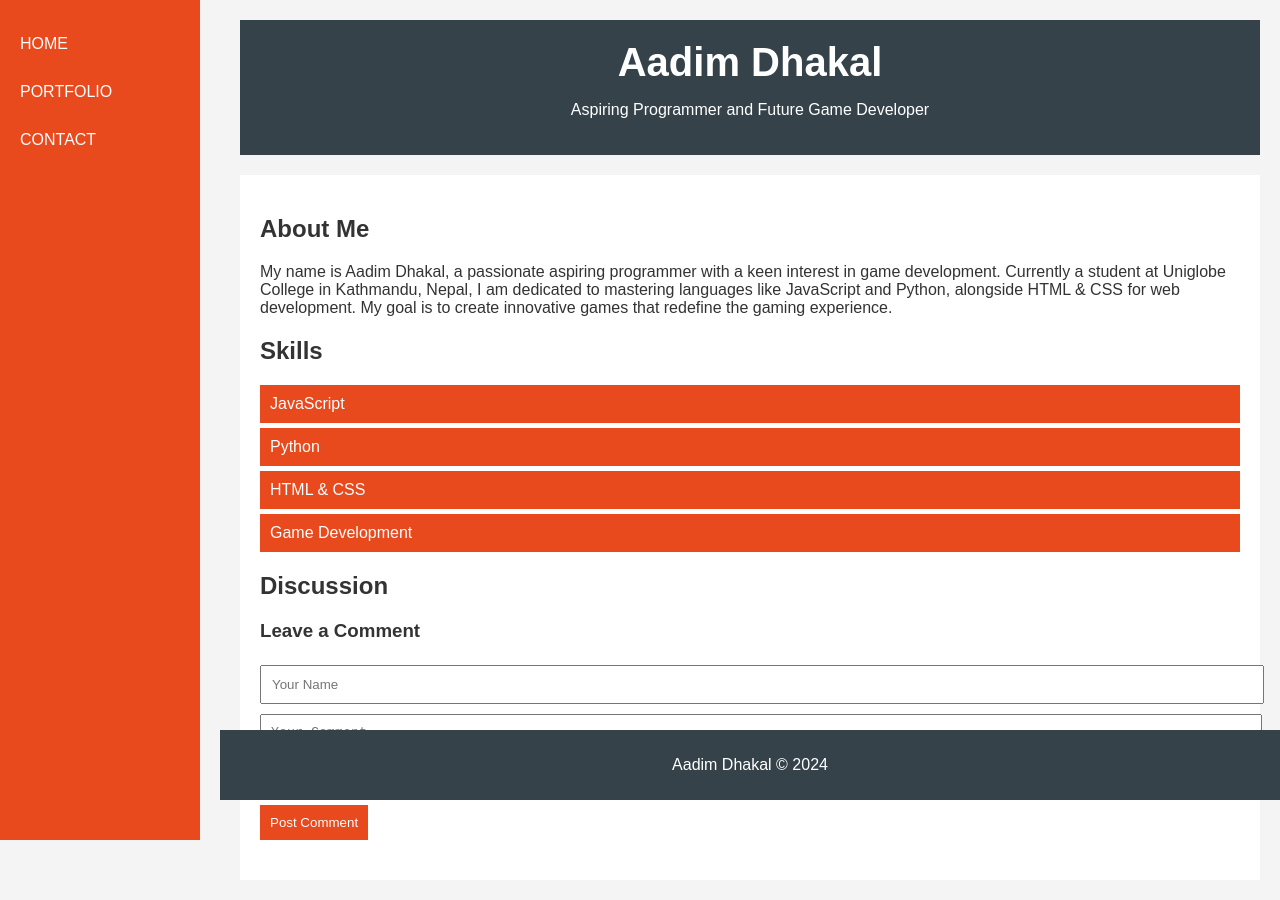
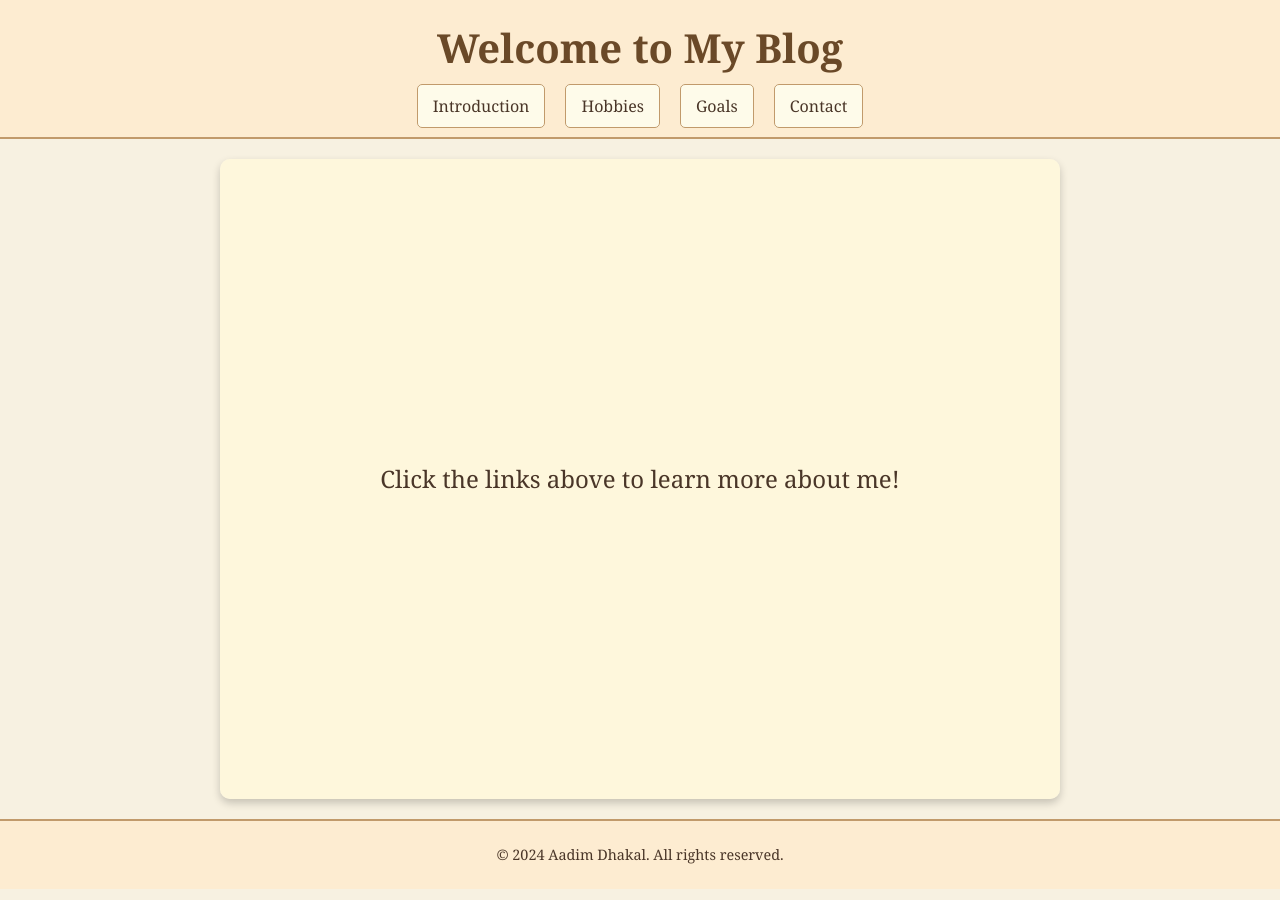
Before and after one commit to Aadim250/Aadim.com, a plain HTML site: page index.html in a window 1280 px wide. Drawn offline with Linux system fonts and the light colour scheme.

Commit message:
Add files via upload

```diff
--- /dev/null
+++ b/aadim.css
@@ -0,0 +1,109 @@
+/* General body styling */
+body {
+    font-family: 'Georgia', serif;
+    margin: 0;
+    padding: 0;
+    color: #4A3628; /* Earthy brown tone for text */
+    background-color: #F7F1E1; /* Light parchment-like background */
+}
+
+/* Header styling */
+header {
+    background-color: rgba(255, 235, 205, 0.8); /* Light parchment-like tone */
+    padding: 20px;
+    text-align: center;
+    border-bottom: 2px solid #C19A6B; /* Earthy brown border */
+}
+
+header h1 {
+    margin: 0;
+    font-size: 2.5rem;
+    color: #6A4928; /* Warm brown text */
+}
+
+/* Navigation bar styling */
+nav ul {
+    list-style: none;
+    padding: 0;
+    display: flex;
+    justify-content: center;
+    margin: 20px 0 0;
+}
+
+nav ul li {
+    margin: 0 10px;
+}
+
+nav ul li a {
+    text-decoration: none;
+    padding: 10px 15px;
+    color: #4A3628;
+    background-color: rgba(255, 255, 240, 0.8); /* Light ivory tone */
+    border: 1px solid #C19A6B;
+    border-radius: 5px;
+    transition: background-color 0.3s, color 0.3s;
+}
+
+nav ul li a:hover {
+    background-color: #C19A6B; /* Warm brown hover */
+    color: #FFF8DC; /* Creamy white text on hover */
+}
+
+/* Main content styling */
+main {
+    display: flex;
+    justify-content: center; /* Centers content horizontally */
+    align-items: center; /* Centers content vertically */
+    min-height: calc(100vh - 200px); /* Ensures it takes up the remaining space after header and footer */
+    padding: 20px;
+    background-color: rgba(255, 248, 220, 0.85); /* Pale yellowish parchment tone */
+    margin: 20px auto;
+    width: 90%;
+    max-width: 800px;
+    border-radius: 10px;
+    box-shadow: 0 4px 8px rgba(0, 0, 0, 0.2);
+    text-align: center; /* Centers text within the <main> element */
+}
+
+main p {
+    font-size: 1.5rem; /* Slightly larger font for emphasis */
+    line-height: 1.8;
+    margin: 0; /* Removes default margins */
+}
+
+/* Footer styling */
+footer {
+    background-color: rgba(255, 235, 205, 0.8); /* Light parchment-like tone */
+    text-align: center;
+    padding: 10px;
+    border-top: 2px solid #C19A6B;
+    margin-top: 20px;
+    font-size: 0.9rem;
+}
+
+/* Link styling */
+a {
+    color: #6A4928; /* Warm brown */
+    text-decoration: underline;
+}
+
+a:hover {
+    color: #C19A6B;
+}
+
+/* Section-specific headings */
+h2 {
+    color: #6A4928; /* Warm brown */
+    border-bottom: 1px solid #C19A6B; /* Subtle underline */
+    padding-bottom: 5px;
+    margin-bottom: 15px;
+}
+
+/* Page fade-out transition */
+body {
+    transition: opacity 0.5s ease-out;
+}
+
+body.fade-out {
+    opacity: 0;
+}
--- /dev/null
+++ b/aadim.js
@@ -0,0 +1,55 @@
+// Smooth Scroll for On-Page Navigation
+document.querySelectorAll('a[href^="#"]').forEach(anchor => {
+    anchor.addEventListener('click', function (e) {
+        e.preventDefault();
+        const targetId = this.getAttribute('href').substring(1);
+        const targetElement = document.getElementById(targetId);
+
+        if (targetElement) {
+            targetElement.scrollIntoView({
+                behavior: 'smooth'
+            });
+        }
+    });
+});
+
+// Smooth Page Transition
+document.querySelectorAll('a[href]').forEach(link => {
+    link.addEventListener('click', function (e) {
+        const href = this.getAttribute('href');
+
+        // If link is external, skip transition
+        if (href.startsWith('http') || href.startsWith('#')) return;
+
+        e.preventDefault();
+
+        // Add fade-out effect
+        document.body.classList.add('fade-out');
+        setTimeout(() => {
+            window.location.href = href;
+        }, 500); // Duration of fade-out effect
+    });
+});
+
+// Parallax Scrolling Effect
+window.addEventListener('scroll', function () {
+    const parallaxSections = document.querySelectorAll('.parallax');
+    parallaxSections.forEach(section => {
+        const speed = section.getAttribute('data-speed') || 0.5;
+        const offset = window.pageYOffset * speed;
+        section.style.backgroundPositionY = `${offset}px`;
+    });
+});
+
+// Dynamic Greeting Based on Time of Day
+window.addEventListener('DOMContentLoaded', () => {
+    const greetingElement = document.getElementById('greeting');
+    if (greetingElement) {
+        const hours = new Date().getHours();
+        let greeting = 'Hello!';
+        if (hours < 12) greeting = 'Good Morning!';
+        else if (hours < 18) greeting = 'Good Afternoon!';
+        else greeting = 'Good Evening!';
+        greetingElement.textContent = greeting;
+    }
+});
--- a/index.html
+++ b/index.html
@@ -1,379 +1,29 @@
 <!DOCTYPE html>
-
 <html lang="en">
-
 <head>
-
     <meta charset="UTF-8">
-
     <meta name="viewport" content="width=device-width, initial-scale=1.0">
-
-    <title>Aadim Dhakal - Aspiring Programmer</title>
-
-    <link rel="stylesheet" href="styles.css">
-
-    <style>
-
-        body {
-
-            font-family: Arial, sans-serif;
-
-            margin: 0;
-
-            padding: 0;
-
-            background: #f4f4f4;
-
-            color: #333;
-
-            display: flex;
-
-        }
-
-        header {
-
-            background: #35424a;
-
-            color: #ffffff;
-
-            padding: 20px 0;
-
-            text-align: center;
-
-            width: 100%;
-
-        }
-
-        header h1 {
-
-            margin: 0;
-
-            font-size: 2.5em;
-
-        }
-
-        nav {
-
-            background: #e8491d;
-
-            width: 200px;
-
-            height: 100vh;
-
-            padding: 20px 0;
-
-            position: fixed;
-
-        }
-
-        nav a {
-
-            display: block;
-
-            color: #ffffff;
-
-            padding: 15px 20px;
-
-            text-decoration: none;
-
-            text-transform: uppercase;
-
-            transition: background 0.3s, transform 0.3s;
-
-        }
-
-        nav a:hover {
-
-            background: #35424a;
-
-            transform: translateX(10px);
-
-        }
-
-        .container {
-
-            margin-left: 220px;
-
-            padding: 20px;
-
-            width: calc(100% - 220px);
-
-        }
-
-        #main {
-
-            padding: 20px;
-
-            background: #ffffff;
-
-            margin-top: 20px;
-
-            animation: fadeIn 1s;
-
-        }
-
-        @keyframes fadeIn {
-
-            from {
-
-                opacity: 0;
-
-            }
-
-            to {
-
-                opacity: 1;
-
-            }
-
-        }
-
-        footer {
-
-            background: #35424a;
-
-            color: #ffffff;
-
-            text-align: center;
-
-            padding: 10px 0;
-
-            margin-top: 20px;
-
-            position: fixed;
-
-            width: calc(100% - 220px);
-
-            bottom: 0;
-
-            left: 220px;
-
-        }
-
-        .skills, .projects {
-
-            margin: 20px 0;
-
-        }
-
-        .skills ul, .projects ul {
-
-            list-style: none;
-
-            padding: 0;
-
-        }
-
-        .skills li, .projects li {
-
-            background: #e8491d;
-
-            color: #ffffff;
-
-            padding: 10px;
-
-            margin: 5px 0;
-
-            transition: transform 0.3s;
-
-        }
-
-        .skills li:hover, .projects li:hover {
-
-            transform: scale(1.05);
-
-        }
-
-        .comments {
-
-            margin: 20px 0;
-
-        }
-
-        .comments ul {
-
-            list-style: none;
-
-            padding: 0;
-
-        }
-
-        .comments li {
-
-            background: #e8e8e8;
-
-            padding: 10px;
-
-            margin: 5px 0;
-
-            border-radius: 5px;
-
-        }
-
-        .comments h2 {
-
-            margin-top: 0;
-
-        }
-
-        .comment-form input, .comment-form textarea {
-
-            width: 100%;
-
-            padding: 10px;
-
-            margin: 5px 0;
-
-        }
-
-        .comment-form button {
-
-            background: #e8491d;
-
-            color: #ffffff;
-
-            padding: 10px;
-
-            border: none;
-
-            cursor: pointer;
-
-            transition: background 0.3s;
-
-        }
-
-        .comment-form button:hover {
-
-            background: #35424a;
-
-        }
-
-    </style>
-
+    <title>About Me</title>
+    <link rel="stylesheet" href="aadim.css">
 </head>
-
 <body>
-
-    <nav>
-
-        <a href="index.html">Home</a>
-
-        <a href="portfolio.html">Portfolio</a>
-
-        <a href="contact.html">Contact</a>
-
-    </nav>
-
-    <div class="container">
-
-        <header>
-
-            <h1>Aadim Dhakal</h1>
-
-            <p>Aspiring Programmer and Future Game Developer</p>
-
-        </header>
-
-        <section id="main">
-
-            <h2>About Me</h2>
-
-            <p>My name is Aadim Dhakal, a passionate aspiring programmer with a keen interest in game development. Currently a student at Uniglobe College in Kathmandu, Nepal, I am dedicated to mastering languages like JavaScript and Python, alongside HTML & CSS for web development. My goal is to create innovative games that redefine the gaming experience.</p>
-
-
-
-            <div class="skills">
-
-                <h2>Skills</h2>
-
-                <ul>
-
-                    <li>JavaScript</li>
-
-                    <li>Python</li>
-
-                    <li>HTML & CSS</li>
-
-                    <li>Game Development</li>
-
-                </ul>
-
-            </div>
-
-
-
-            <div class="comments">
-
-                <h2>Discussion</h2>
-
-                <ul id="comment-list">
-
-                    <!-- Comments will be dynamically inserted here -->
-
-                </ul>
-
-                <div class="comment-form">
-
-                    <h3>Leave a Comment</h3>
-
-                    <input type="text" id="name" placeholder="Your Name">
-
-                    <textarea id="comment" rows="4" placeholder="Your Comment"></textarea>
-
-                    <button onclick="addComment()">Post Comment</button>
-
-                </div>
-
-            </div>
-
-        </section>
-
-    </div>
-
+    <header>
+        <h1>Welcome to My Blog</h1>
+        <nav>
+            <ul>
+                <li><a href="introduction.html">Introduction</a></li>
+                <li><a href="hobbies.html">Hobbies</a></li>
+                <li><a href="goals.html">Goals</a></li>
+                <li><a href="contact.html">Contact</a></li>
+            </ul>
+        </nav>
+    </header>
+    <main>
+        <p>Click the links above to learn more about me!</p>
+    </main>
     <footer>
-
-        <p>Aadim Dhakal &copy; 2024</p>
-
+        <p>&copy; 2024 Aadim Dhakal. All rights reserved.</p>
     </footer>
-
-    <script>
-
-        function addComment() {
-
-            const name = document.getElementById('name').value;
-
-            const comment = document.getElementById('comment').value;
-
-
-
-            if (name && comment) {
-
-                const commentList = document.getElementById('comment-list');
-
-                const newComment = document.createElement('li');
-
-                newComment.innerHTML = `<strong>${name}</strong><p>${comment}</p>`;
-
-                commentList.appendChild(newComment);
-
-
-
-                // Clear the input fields
-
-                document.getElementById('name').value = '';
-
-                document.getElementById('comment').value = '';
-
-            } else {
-
-                alert('Please fill in both fields.');
-
-            }
-
-        }
-
-    </script>
-
+    <script src="aadim.js"></script>
 </body>
-
 </html>
```
Also changed, not shown: contact.html (+30 -1 lines), goals.html (added, +23 -0 lines), hobbies.html (added, +23 -0 lines), introduction.html (added, +23 -0 lines).
